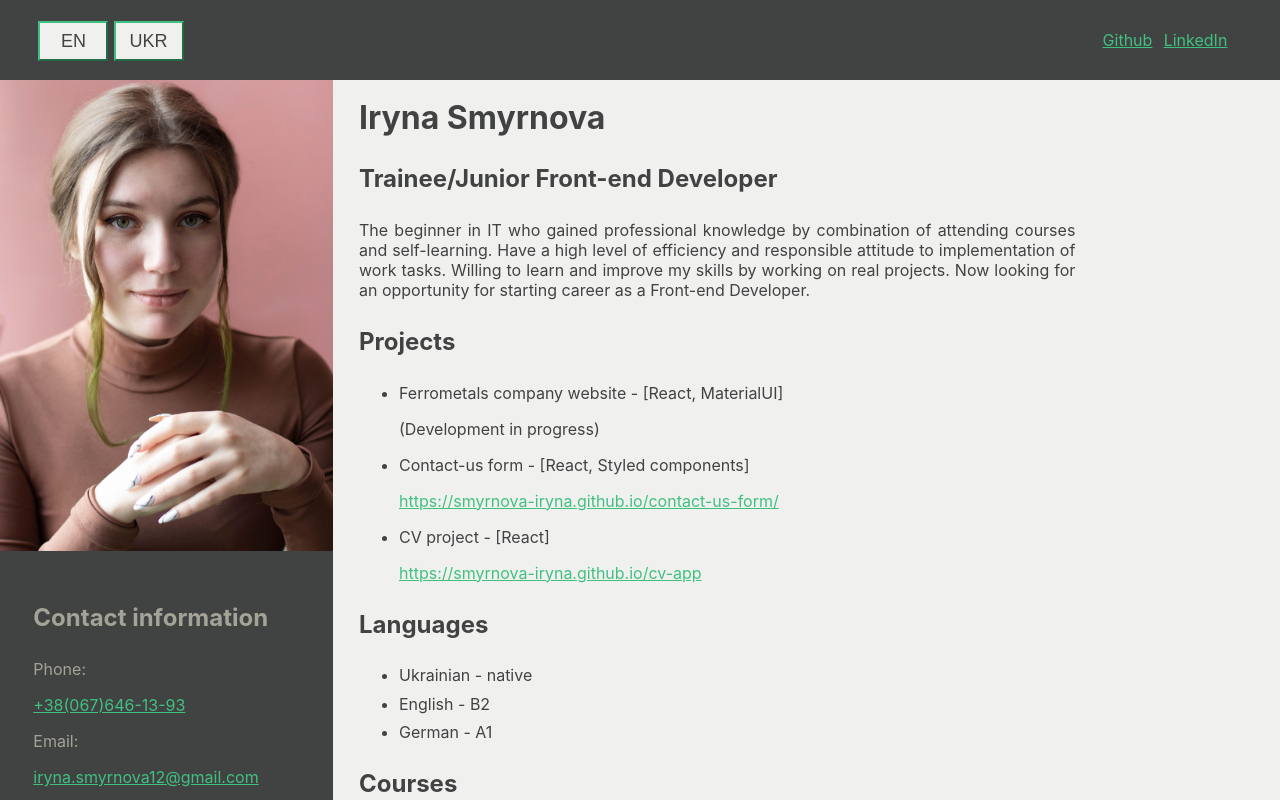
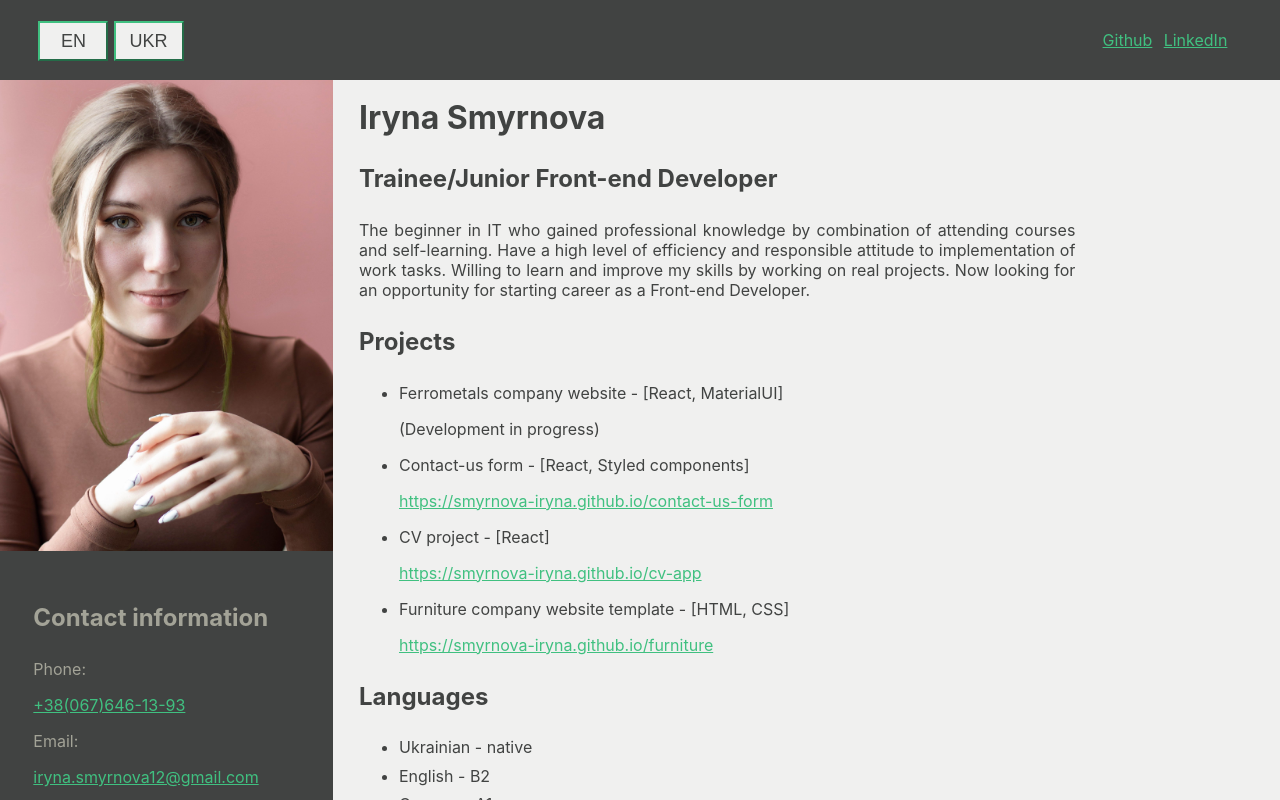
Before and after one commit to smyrnova-iryna/cv-app, a React (Create React App) app in the folder cv-app/: page / in a window 1280 px wide. Shown: the top 800 px of the page. Built offline with nearby package versions, Linux system fonts and the light colour scheme; the HTML template or start-up script is replaced by a standard one.

Commit message:
Update urls

```diff
--- a/cv-app/src/App.js
+++ b/cv-app/src/App.js
@@ -60,9 +60,9 @@ const enCVInfo = {
   projects: {
     title: 'Projects',
     projectsList: [{description: 'Ferrometals company website', technologies: 'React, MaterialUI', url: '(Development in progress)'},
-      {description: 'Contact-us form', technologies: 'React, Styled components',
-    url: 'https://smyrnova-iryna.github.io/contact-us-form/ '},
-    {description: 'CV project', technologies: 'React', url: 'https://smyrnova-iryna.github.io/cv-app'}]
+    {description: 'Contact-us form', technologies: 'React, Styled components', url: 'https://smyrnova-iryna.github.io/contact-us-form'},
+    {description: 'CV project', technologies: 'React', url: 'https://smyrnova-iryna.github.io/cv-app'},
+    {description: 'Furniture company website template', technologies: 'HTML, CSS', url: 'https://smyrnova-iryna.github.io/furniture'},]
   },
   certificates: {
     buttonShowText: 'View certificates',
@@ -136,9 +136,9 @@ const ukrCVInfo = {
   projects: {
     title: 'Проекти',
     projectsList: [{description: 'Вебсайт компанії Ferrometals', technologies: 'React, MaterialUI', url: '(В процесі розробки)'},
-    {description: `Форма зворотнього зв'язку`, technologies: 'React, Styled components',
-    url: 'https://smyrnova-iryna.github.io/contact-us-form/ '},
-    {description: 'Резюме', technologies: 'React', url: 'https://smyrnova-iryna.github.io/cv-app'}]
+    {description: `Форма зворотнього зв'язку`, technologies: 'React, Styled components', url: 'https://smyrnova-iryna.github.io/contact-us-form/ '},
+    {description: 'Резюме', technologies: 'React', url: 'https://smyrnova-iryna.github.io/cv-app'},
+    {description: 'Шаблон вебсайту для меблевої компанії', technologies: 'HTML, CSS', url: 'https://smyrnova-iryna.github.io/furniture'}]
   },
   certificates: {
     buttonShowText: 'Переглянути сертифікати',
--- a/cv-app/src/components/Certificates.js
+++ b/cv-app/src/components/Certificates.js
@@ -35,9 +35,9 @@ const Certificates = (props) => {
                 <button className="mainPageButton" onClick={showCertificates}><span className="material-symbols-outlined">close</span></button>
                 <a className='mainPageCertificatesLink' href='https://career.softserveinc.com/en-us/certification/verification'>{props.linkText}</a>
                     <div className="mainPageCertificatesContainer">
-                        <button className="mainPageButton" onClick={changeCertificate}><span class="material-symbols-outlined">chevron_left</span></button>
+                        <button className="mainPageButton" onClick={changeCertificate}><span className="material-symbols-outlined">chevron_left</span></button>
                             {currentCertificate}
-                        <button className="mainPageButton" onClick={changeCertificate}><span class="material-symbols-outlined">chevron_right</span></button>
+                        <button className="mainPageButton" onClick={changeCertificate}><span className="material-symbols-outlined">chevron_right</span></button>
                     </div>
             </div>
         )
--- a/cv-app/src/components/Projects.js
+++ b/cv-app/src/components/Projects.js
@@ -11,11 +11,15 @@ const Projects = (props) => {
                 </li>
                 <li>
                     <p>{props.projectsList[1].description} - [{props.projectsList[1].technologies}]</p>
-                    <p><a className='mainPageLink' href='https://smyrnova-iryna.github.io/contact-us-form/ '>{props.projectsList[1].url}</a></p>
+                    <p><a className='mainPageLink' href={props.projectsList[1].url} rel="noreferrer" target="_blank">{props.projectsList[1].url} </a></p>
                 </li>
                 <li>
                     <p>{props.projectsList[2].description} - [{props.projectsList[2].technologies}]</p>
-                    <p><a className='mainPageLink' href='https://smyrnova-iryna.github.io/cv-app'>{props.projectsList[2].url}</a></p>
+                    <p><a className='mainPageLink' href={props.projectsList[2].url} rel="noreferrer" target="_blank">{props.projectsList[2].url}</a></p>
+                </li>
+                <li>
+                    <p>{props.projectsList[3].description} - [{props.projectsList[3].technologies}]</p>
+                    <p><a className='mainPageLink' href={props.projectsList[3].url} rel="noreferrer" target="_blank">{props.projectsList[3].url}</a></p>
                 </li>
             </ul>
         </div>
```
Also changed, not shown: 1 other file (tests, documents, lock files or other folders).
